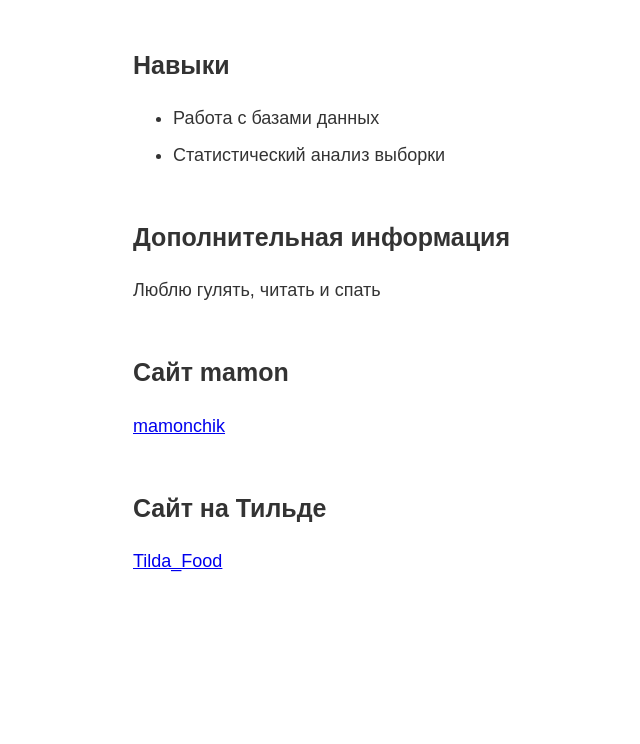
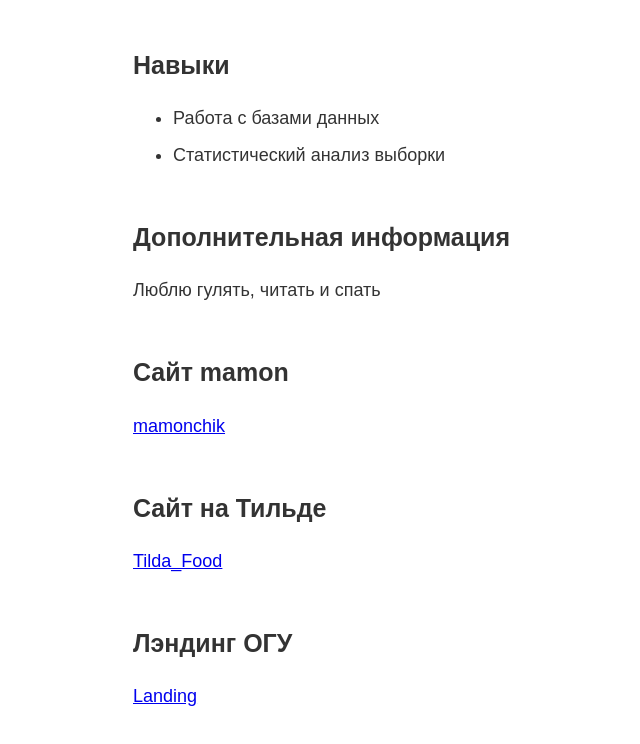
Before and after one commit to iamsona01/iamsona01.github.io, a plain HTML site: page index.html in a window 1280 px wide. Shown: the part 422-1166 px from the top of the page, without its empty margins (107-747 px from the left). Before the commit the page ends 1047 px from the top, so only its background shows below. Drawn offline with Linux system fonts and the light colour scheme.

Commit message:
Update index.html

```diff
--- a/index.html
+++ b/index.html
@@ -40,6 +40,10 @@
 	<h2>Сайт на Тильде</h2>
 	<a href = "http://laboratorkapotilde1.tilda.ws">Tilda_Food</a>
       </section>
+      <section>
+        <h2>Лэндинг ОГУ</h2>
+        <a href = "https://landingory.tilda.ws/">Landing</a>
+      </section>
     </main>
   </body>
 </html>
```
